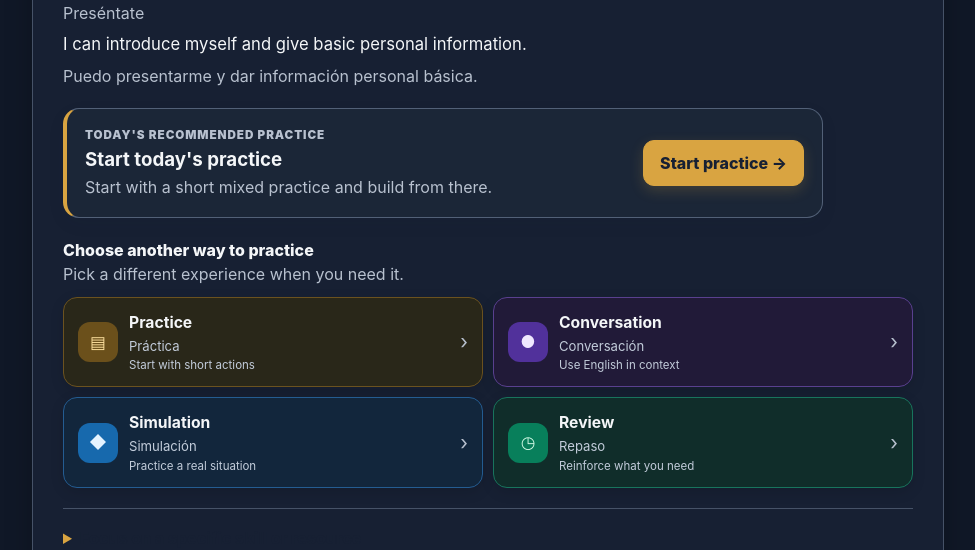
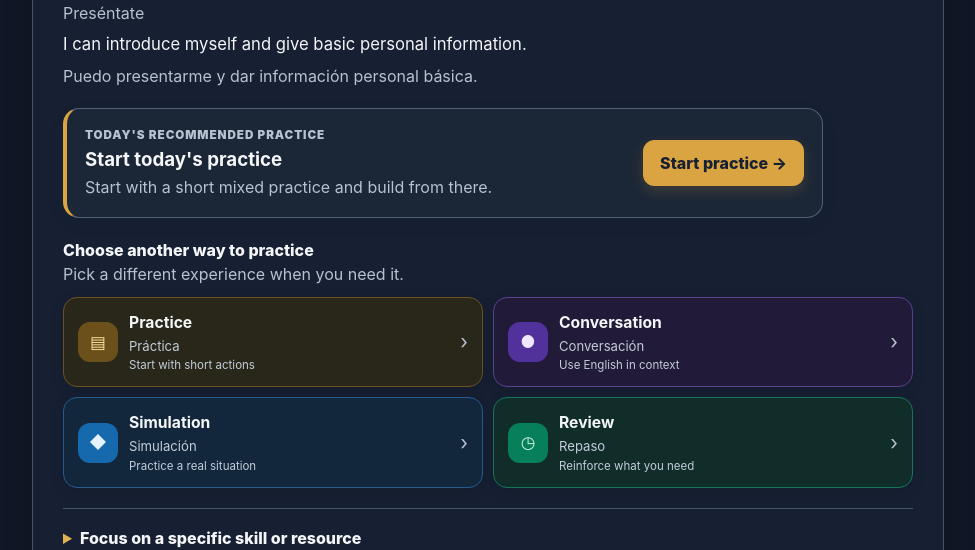
Before and after one commit to Pepealdana/HODIE, a website with bundled scripts: page index.html in a window 1280 px wide. Both pictures are taken after a click on the button "Switch to dark mode". Shown: the part 250-800 px from the top of the page, without its empty margins (152-1127 px from the left). Built offline with nearby package versions, Linux system fonts and the light colour scheme.

Commit message:
Fix disclosure heading contrast in dark mode

```diff
--- a/styles.css
+++ b/styles.css
@@ -578,3 +578,12 @@ html[data-theme="dark"] body { background: #101827; }
 [data-theme="dark"] .theme-toggle:hover { background: #202b3d; border-color: #8995a6; }
 [data-theme="dark"] .brand-mark .theme-logo-dark { display: block; }
 [data-theme="dark"] .brand-mark .theme-logo-light { display: none; }
+
+
+/* Dark-mode readability: disclosure headings */
+[data-theme="dark"] .choice-disclosure summary {
+  color: #f4f6f8;
+}
+[data-theme="dark"] .choice-disclosure summary::marker {
+  color: #e2b052;
+}
```
